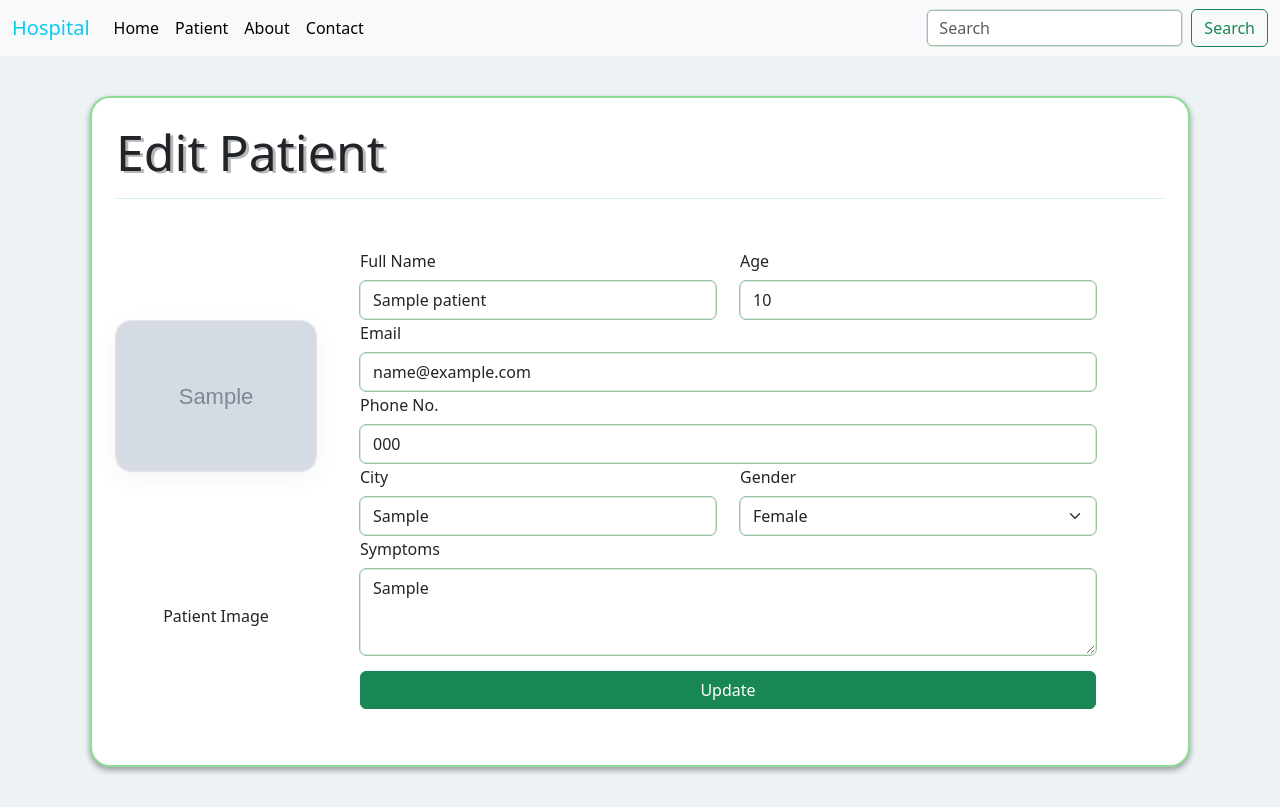
After one commit to sukhioo7/Django-Class, a Django app: page /patient/update/1/ in a window 1280 px wide. The commit adds this page. Run offline with Django 5.2, Linux system fonts and the light colour scheme; tables that the repository leaves empty hold one stand-in row (values such as "Sample post"); grey boxes marked "Sample" are stand-in pictures.

Commit message:
Adding Files to the Github

```diff
--- /dev/null
+++ b/hospital/patient/static/patient/css/update.css
@@ -0,0 +1,33 @@
+body>main{
+    background-color: white;
+    margin: 40px 90px;
+    border-radius: 20px;
+    box-shadow: rgba(0, 0, 0, 0.16) 0px 3px 6px, rgba(0, 0, 0, 0.23) 0px 3px 6px;
+    border: 2px solid rgba(118, 214, 127, 0.831);
+}
+body{
+    background-color: #edf2f4;
+}
+form>div>img{
+    border-radius: 15px;
+    box-shadow: rgba(0, 0, 0, 0.05) 0px 6px 24px 0px, rgba(0, 0, 0, 0.08) 0px 0px 0px 1px;
+    width: 200px;
+}
+form>div{
+    margin: 40px 0;
+    display: grid;
+    place-items: center;
+}
+hr{
+    color: rgb(91, 206, 103);
+}
+h1{
+    font-size: 50px;
+    text-shadow: 3px 2px 0px rgba(0, 0, 0, 0.28);
+}
+input,textarea,select{
+    outline: 1px solid rgba(92, 166, 99, 0.64);
+}
+label{
+    margin-top: 2px;
+}
--- a/hospital/patient/templates/patient/home.html
+++ b/hospital/patient/templates/patient/home.html
@@ -29,7 +29,7 @@
           <h2>
             <span id="patient-name">{{patient.patient_name}}</span>
             <span>
-              <a style="background-color: #0C5B37;" href=""><ion-icon name="create"></ion-icon></a>
+              <a style="background-color: #0C5B37;" href="{% url 'patient:update_patient' id=patient.patient_id  %}"><ion-icon name="create"></ion-icon></a>
               <a style="background-color: #C60C30;" href="{% url 'patient:delete_patient' id=patient.patient_id %}"><ion-icon name="trash"></ion-icon></a>
             </span>
           </h2>
--- /dev/null
+++ b/hospital/patient/templates/patient/update.html
@@ -0,0 +1,87 @@
+<!DOCTYPE html>
+{% load static %}
+<html lang="en">
+
+<head>
+    <meta charset="UTF-8">
+    <meta name="viewport" content="width=device-width, initial-scale=1.0">
+    <link href="https://cdn.jsdelivr.net/npm/bootstrap@5.3.2/dist/css/bootstrap.min.css" rel="stylesheet"
+        integrity="sha384-T3c6CoIi6uLrA9TneNEoa7RxnatzjcDSCmG1MXxSR1GAsXEV/Dwwykc2MPK8M2HN" crossorigin="anonymous">
+    <link rel="stylesheet" href="https://cdnjs.cloudflare.com/ajax/libs/ionicons/2.0.1/css/ionicons.min.css">
+    <link rel="stylesheet" href="{% static 'css/nav_foot.css' %}">
+    <link rel="stylesheet" href="{% static 'patient/css/update.css' %}">
+    <title>Edit Patient</title>
+</head>
+
+<body>
+    {% include 'navbar.html' %}
+    <main class="p-4">
+        <h1>Edit Patient</h1>
+        <hr>
+        <div>
+            <form action="{% url 'patient:update_patient' id=patient.patient_id %}" enctype="multipart/form-data" method="POST" class="d-flex">
+                {% csrf_token %}
+                <div>
+                    <img src="{{patient.patient_image.url}}" alt="">
+                    <label for="formFile" class="form-label">Patient Image</label>
+                </div>
+                <div class="row m-3 p-3">
+                    <div class="row">
+                        <div class="col">
+                            <label for="inputEmail4" class="form-label">Full Name</label>
+                            <input value="{{patient.patient_name}}" type="text" name="full_name" class="form-control" id="Full Name">
+                        </div>
+                        <div class="col">
+                            <label for="inputPassword4" class="form-label">Age</label>
+                            <input value={{patient.patient_age}} type="number" name="age" class="form-control" id="Age">
+                        </div>
+                    </div>
+                    <div class="row">
+                        <div>
+                            <label for="inputAddress" class="form-label">Email</label>
+                            <input value={{patient.patient_email}} type="email" name="email"  class="form-control" id="inputAddress" placeholder="Email">
+                        </div>
+                    </div>
+                    <div class="row">
+                        <div>
+                            <label for="inputAddress2" class="form-label">Phone No.</label>
+                            <input value={{patient.patient_phone}} type="number" name="phone" class="form-control" id="inputAddress2" placeholder="Phone No.">
+                        </div>
+                    </div>
+                    <div class="row">
+                        <div class="col">
+                            <label for="inputCity" class="form-label">City</label>
+                            <input value={{patient.patient_city}} type="text" name="city" class="form-control" id="inputCity">
+                        </div>
+                        <div class="col">
+                            <label for="inputState" class="form-label">Gender</label>
+                            <select name="gender" id="inputState" class="form-select">
+                                {% if patient.patient_gender == 'Male' %}
+                                    <option selected value="Male">Male</option>
+                                    <option value="Female">Female</option>
+                                {% else %}
+                                    <option  value="Male">Male</option>
+                                    <option selected value="Female">Female</option>
+                                {% endif %}
+                            </select>
+                        </div>
+                    </div>
+                    <div class="row">
+                        <div class="mb-3">
+                            <label for="exampleFormControlTextarea1" class="form-label">Symptoms</label>
+                            <textarea class="form-control" name="symptoms" id="exampleFormControlTextarea1" rows="3">{{patient.patient_symptoms}}</textarea>
+                        </div>
+                    </div>
+                    <div class="row">
+                        <div >
+                            <button type="submit" name="edit_patient" class="btn btn-success w-100">Update</button>
+                        </div>
+                    </div>
+                </div>
+            </form>
+        </div>
+    </main>
+
+</body>
+
+</html>
--- a/hospital/patient/urls.py
+++ b/hospital/patient/urls.py
@@ -6,6 +6,7 @@ app_name = 'patient'
 urlpatterns = [
     path('',views.home,name='patient_home'),
     path('contact/',views.contact,name='contact'),
-    path('delete/<int:id>/',views.delete,name='delete_patient')
+    path('delete/<int:id>/',views.delete,name='delete_patient'),
+    path('update/<int:id>/',views.update,name='update_patient')
 ]
 # www.hospial.com/patient/
--- a/hospital/patient/views.py
+++ b/hospital/patient/views.py
@@ -70,3 +70,33 @@ def delete(request,id):
     os.remove(file_path)
     patient.delete()
     return redirect('patient:patient_home')
+
+def update(request,id):
+    patient = models.Patients.objects.filter(patient_id=id).get()
+    if request.POST:
+        full_name = request.POST['full_name']
+        age = request.POST['age']
+        email = request.POST['email']
+        phone = request.POST['phone']
+        city = request.POST['city']
+        gender = request.POST.get('gender')
+        symptoms = request.POST['symptoms']
+        if all([full_name,age,email,phone,city,gender,symptoms]):
+            patient.patient_name = full_name
+            patient.patient_age = age
+            patient.patient_city = city
+            patient.patient_email = email
+            patient.patient_phone = phone
+            patient.patient_gender = gender
+            patient.patient_symptoms = symptoms
+            patient.save()
+            return redirect('patient:patient_home')
+        else:
+            error = {
+                'empty_values':True
+            }
+        return HttpResponse('Error')
+    data = {
+        'patient':patient
+    }
+    return render(request,'patient/update.html',context=data)
```
